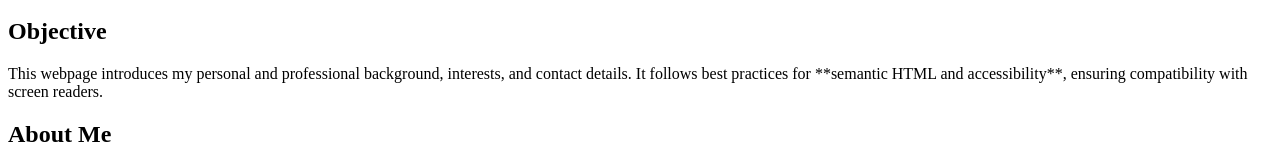
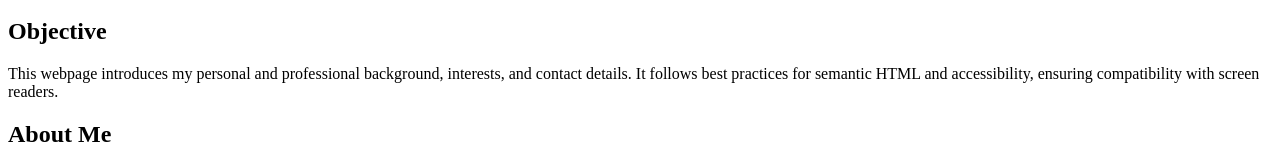
Before and after one commit to sheriffsaka/myprofile_3mtt, a plain HTML site: page index.html in a window 1280 px wide. Shown: the part 136-291 px from the top of the page. Drawn offline with Linux system fonts and the light colour scheme.

```diff
--- a/index.html
+++ b/index.html
@@ -29,7 +29,7 @@
             <h2>Objective</h2>
             <p>
                 This webpage introduces my personal and professional background, interests, and contact details.
-                It follows best practices for **semantic HTML and accessibility**, ensuring compatibility with screen readers.
+                It follows best practices for semantic HTML and accessibility, ensuring compatibility with screen readers.
             </p>
         </section>
 
```
